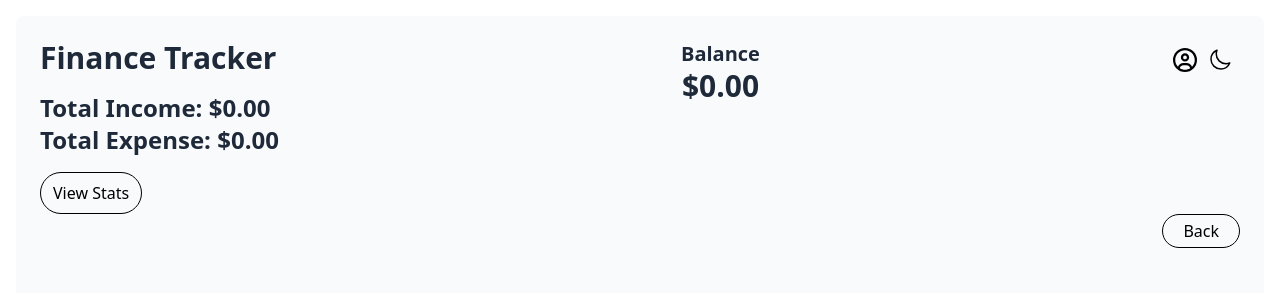
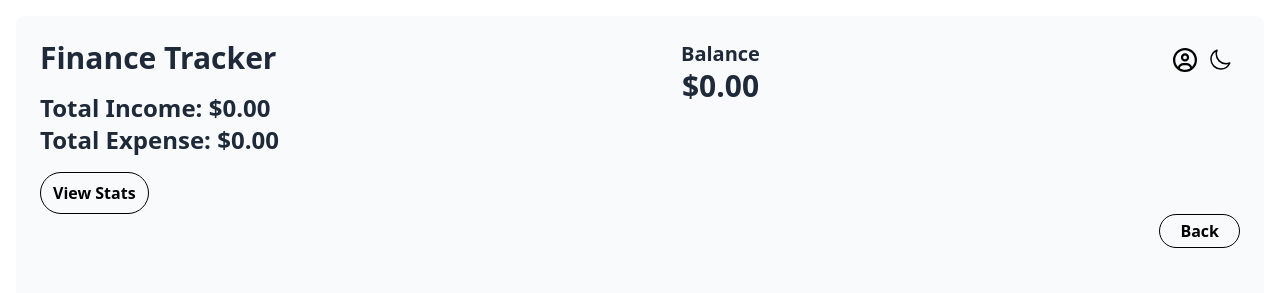
Before and after one commit to Obiwumma/Personal-Finance-Tracker, a React (Vite) app in the folder personal-finance-tracker/: page /stats in a window 1280 px wide. Shown: the top 293 px of the page. Built offline with nearby package versions, Linux system fonts and the light colour scheme.

Commit message:
Added hover to Link buttons

```diff
--- a/personal-finance-tracker/src/components/StatHeader.jsx
+++ b/personal-finance-tracker/src/components/StatHeader.jsx
@@ -43,7 +43,7 @@ function StatHeader() {
             <p className='text-2xl font-semibold text-gray-800 '>Total Income: {new Intl.NumberFormat("en-US", { style: "currency", currency: "USD" }).format(totalIncome)}</p>
             <p className='text-2xl font-semibold text-gray-800 '>Total Expense: {new Intl.NumberFormat("en-US", { style: "currency", currency: "USD" }).format(totalExpense)}</p>
           </div>
-          <Link to='/stats'><button className="border py-2 px-3 rounded-full">View Stats</button></Link>
+          <Link to='/stats'><button className="border py-2 px-3 rounded-full font-semibold hover:bg-gray-200 ">View Stats</button></Link>
         </div>
 
         <div className=' max-lg:hidden text-center text-gray-800'>
--- a/personal-finance-tracker/src/components/Statistics.jsx
+++ b/personal-finance-tracker/src/components/Statistics.jsx
@@ -10,7 +10,7 @@ function Statistics() {
     <div>
       <header className='flex justify-end mb-10'>
         <Link to='/'>
-        <button className=' border py-1 px-5 rounded-full'>Back</button></Link>
+        <button className=' border py-1 px-5 rounded-full font-semibold hover:bg-gray-200'>Back</button></Link>
       </header>
       <div className='grid lg:grid-cols-2  gap-5'>
         <BarChartStat/>
```
